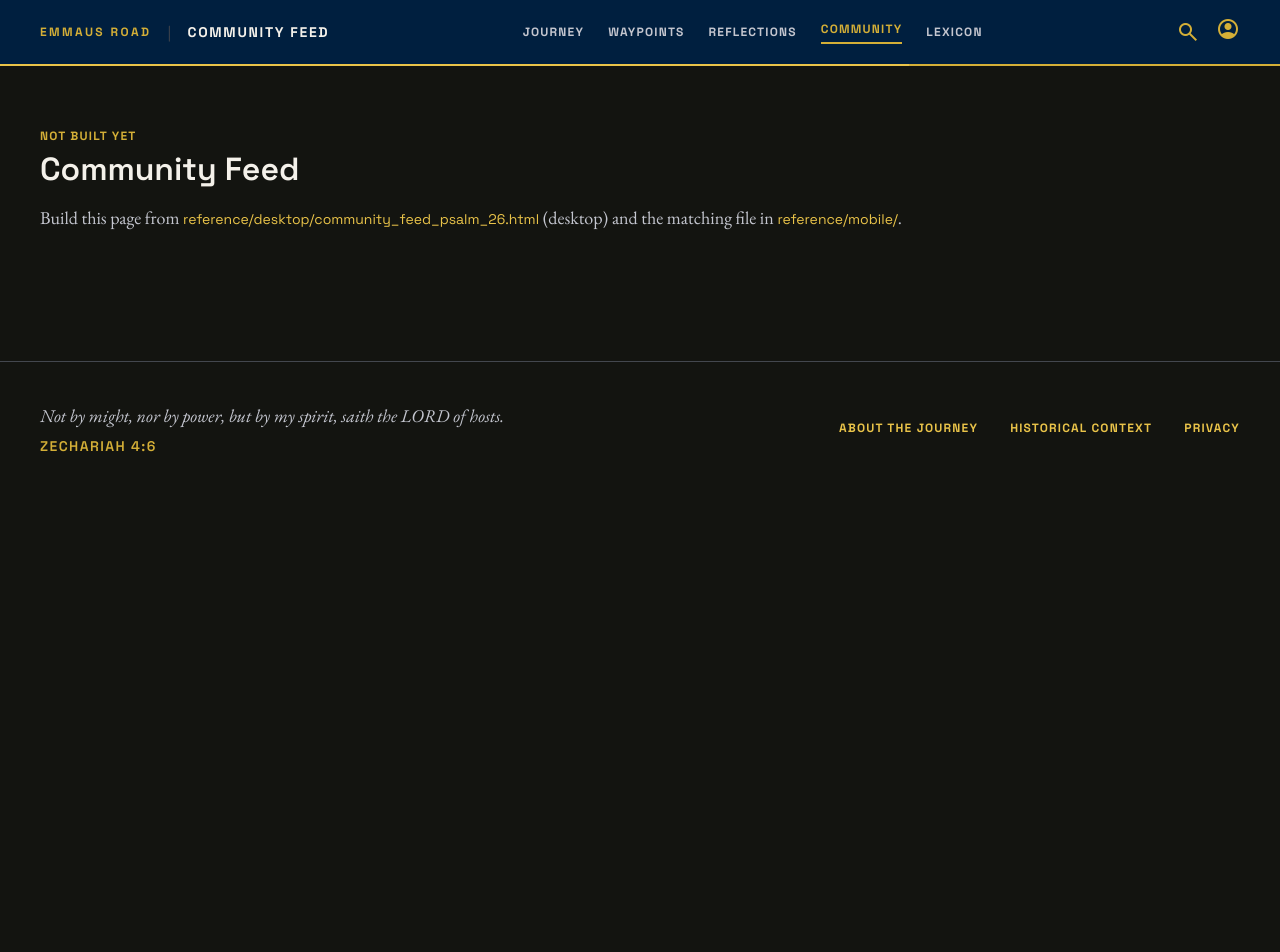
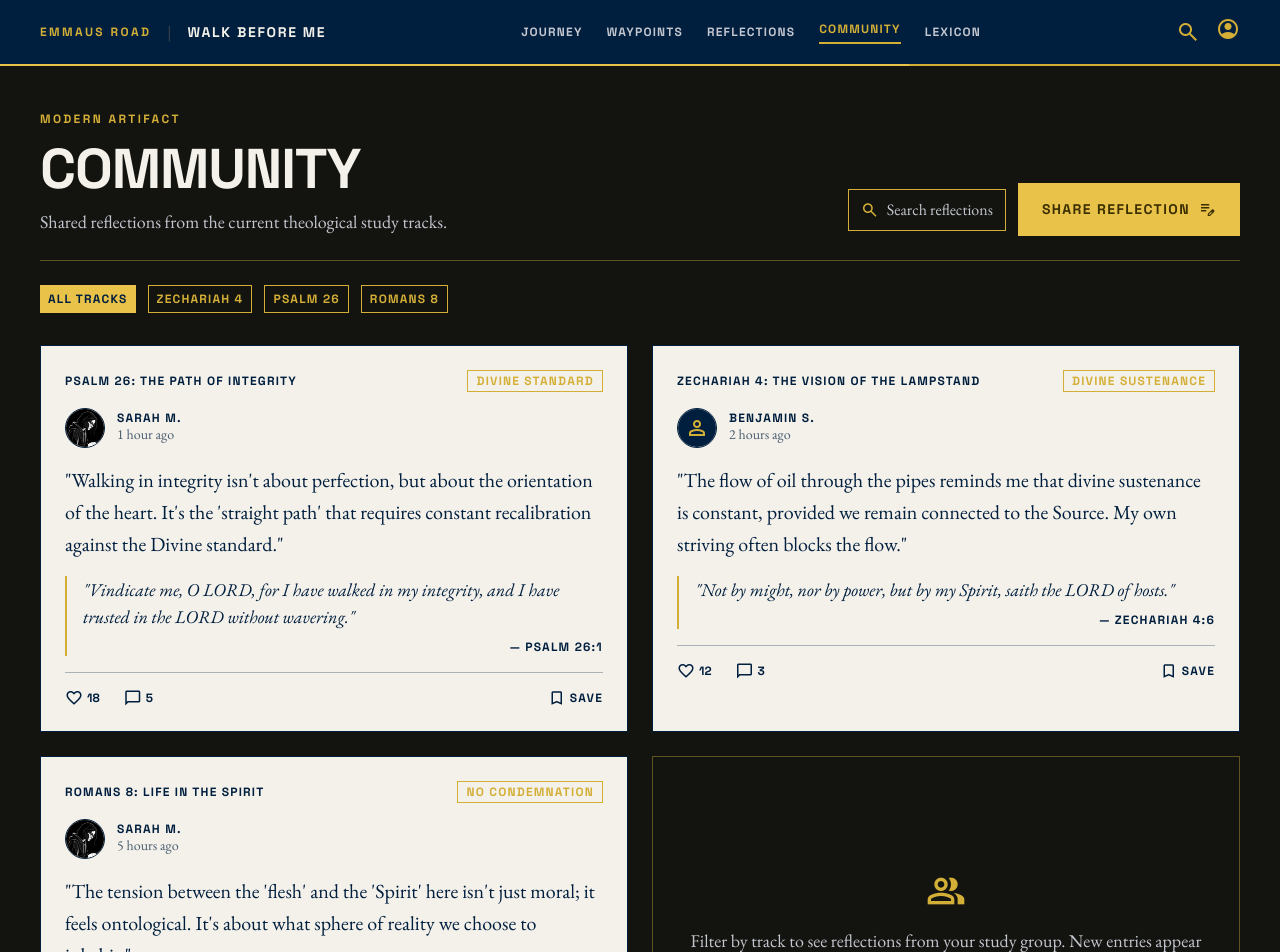
Before and after one commit to jeflowers/walk-before-me-journey, a React (Vite) app: page /community in a window 1280 px wide. Shown: the top 952 px of the page. Before the commit the page ends 800 px from the top, so only its background shows below. Built offline with nearby package versions, Linux system fonts and the light colour scheme.

Commit message:
Create Community Feed page

```diff
--- a/src/app/router.tsx
+++ b/src/app/router.tsx
@@ -5,6 +5,7 @@ import { StudyHomePage } from '@app/pages/StudyHomePage';
 import { LandingPage } from '@app/pages/LandingPage';
 import { WaypointsPage } from '@app/pages/WaypointsPage';
 import { WaypointPage } from '@app/pages/WaypointPage';
+import { CommunityPage } from '@app/pages/CommunityPage';
 import { PlaceholderPage } from '@app/pages/PlaceholderPage';
 
 /** One entry per screen in the Psalm 26 flow. Replace each PlaceholderPage as the page is built. */
@@ -17,7 +18,7 @@ export const router = createBrowserRouter([
       { path: ROUTES.waypoints, element: <WaypointsPage /> },
       { path: ROUTES.waypoint, element: <WaypointPage /> },
       { path: ROUTES.reflection, element: <PlaceholderPage name="Personal Reflection" reference="reference/desktop/personal_reflection_psalm_26.html" /> },
-      { path: ROUTES.community, element: <PlaceholderPage name="Community Feed" reference="reference/desktop/community_feed_psalm_26.html" /> },
+      { path: ROUTES.community, element: <CommunityPage /> },
       { path: ROUTES.lexicon, element: <PlaceholderPage name="Lexicon" reference="reference/desktop/lexicon_psalm_26.html" /> },
       { path: ROUTES.profile, element: <PlaceholderPage name="Profile / Sacred Archive" reference="reference/desktop/profile_sacred_archive.html" /> },
       { path: ROUTES.commemoration, element: <PlaceholderPage name="Commemoration" reference="reference/desktop/commemoration_psalm_26.html" /> },
--- /dev/null
+++ b/src/pages/CommunityPage.tsx
@@ -0,0 +1,76 @@
+import { useState } from 'react';
+import { Button } from '@app/components/Button';
+import { Icon } from '@app/components/Icon';
+import { ReflectionCard } from '@app/components/ReflectionCard';
+import { SiteHeader } from '@app/components/SiteHeader';
+import { SiteFooter } from '@app/components/SiteFooter';
+import { PSALM_26, COMMUNITY_REFLECTIONS } from '@app/data/psalm26';
+
+const FILTERS = ['All Tracks', 'Zechariah 4', 'Psalm 26', 'Romans 8'] as const;
+type Filter = (typeof FILTERS)[number];
+
+export function CommunityPage() {
+  const [active, setActive] = useState<Filter>('All Tracks');
+
+  const filtered = active === 'All Tracks'
+    ? COMMUNITY_REFLECTIONS
+    : COMMUNITY_REFLECTIONS.filter((r) => r.track.includes(active));
+
+  return (
+    <>
+      <SiteHeader title="Walk Before Me" progress={PSALM_26.completed / PSALM_26.total} />
+      <main className="max-w-container mx-auto px-margin-mobile md:px-0 pt-10">
+        {/* Header row */}
+        <div className="flex flex-col md:flex-row md:items-end md:justify-between border-b border-gold/40 pb-6 gap-4">
+          <div>
+            <span className="font-chrome text-[12px] font-bold uppercase tracking-[0.2em] text-gold">Modern Artifact</span>
+            <h1 className="font-chrome text-[48px] md:text-[56px] font-bold leading-[1.1] tracking-[-0.02em] uppercase text-parchment mt-2">Community</h1>
+            <p className="font-narrative text-body-md text-on-surface-variant mt-2">Shared reflections from the current theological study tracks.</p>
+          </div>
+          <div className="flex items-center gap-3">
+            <div className="hidden md:flex items-center gap-2 border border-gold px-3 py-2">
+              <Icon name="search" size={18} className="text-gold" />
+              <span className="font-narrative text-[16px] text-on-surface-variant">Search reflections</span>
+            </div>
+            <Button label="Share Reflection" icon="edit_note" />
+          </div>
+        </div>
+
+        {/* Filter chips */}
+        <div className="flex flex-wrap gap-3 mt-6">
+          {FILTERS.map((f) => (
+            <button
+              key={f}
+              type="button"
+              onClick={() => setActive(f)}
+              className={`font-chrome text-[12px] font-bold uppercase tracking-[0.1em] px-2 py-1 ${
+                f === active
+                  ? 'bg-secondary text-navy'
+                  : 'border border-gold text-gold'
+              }`}
+            >
+              {f}
+            </button>
+          ))}
+        </div>
+
+        {/* Cards grid */}
+        <div className="grid grid-cols-1 md:grid-cols-2 gap-6 mt-8">
+          {filtered.map((r, i) => (
+            <ReflectionCard key={i} reflection={r} />
+          ))}
+
+          {/* Empty-slot invitation */}
+          <div className="border border-gold/40 p-8 flex flex-col items-center justify-center gap-4 text-center">
+            <Icon name="group" size={40} className="text-gold" />
+            <p className="font-narrative text-body-md text-on-surface-variant">
+              Filter by track to see reflections from your study group. New entries appear here after review.
+            </p>
+            <Button label="Share Your Reflection" style="outline" icon="edit_note" />
+          </div>
+        </div>
+      </main>
+      <SiteFooter quote={PSALM_26.footerQuote} />
+    </>
+  );
+}
```
Also changed, not shown: 1 other file (tests, documents, lock files or other folders).
